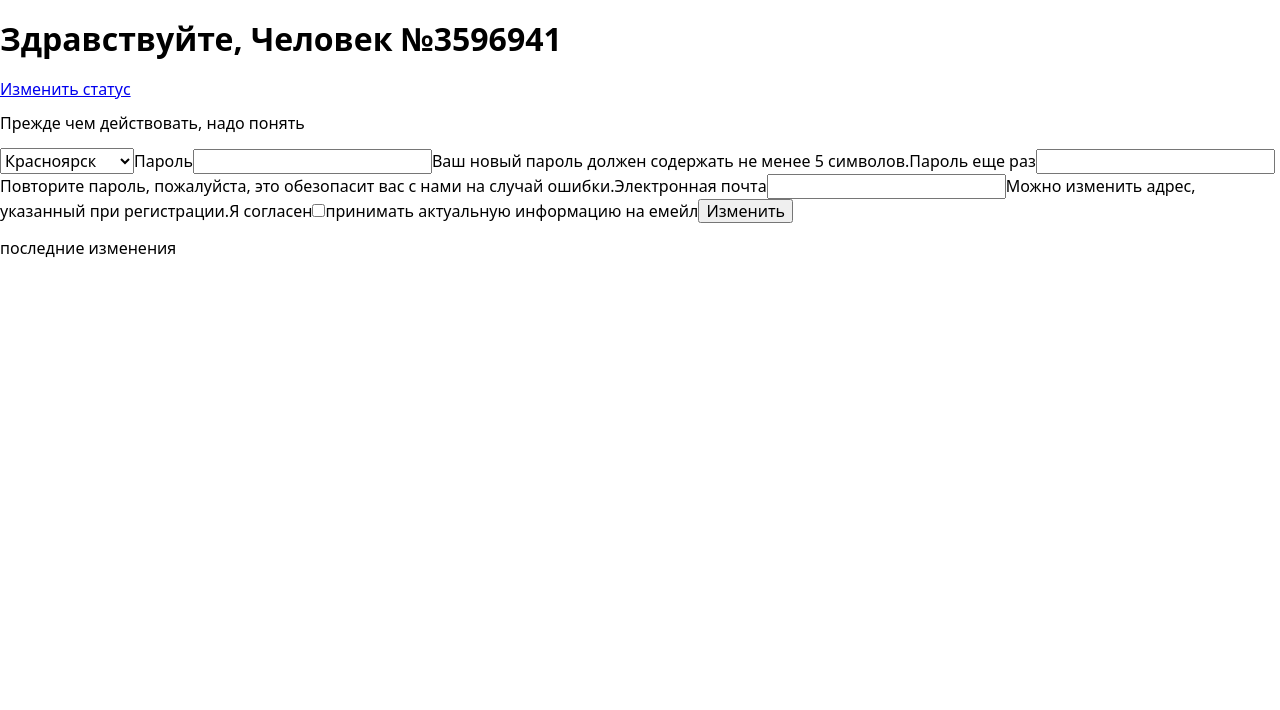
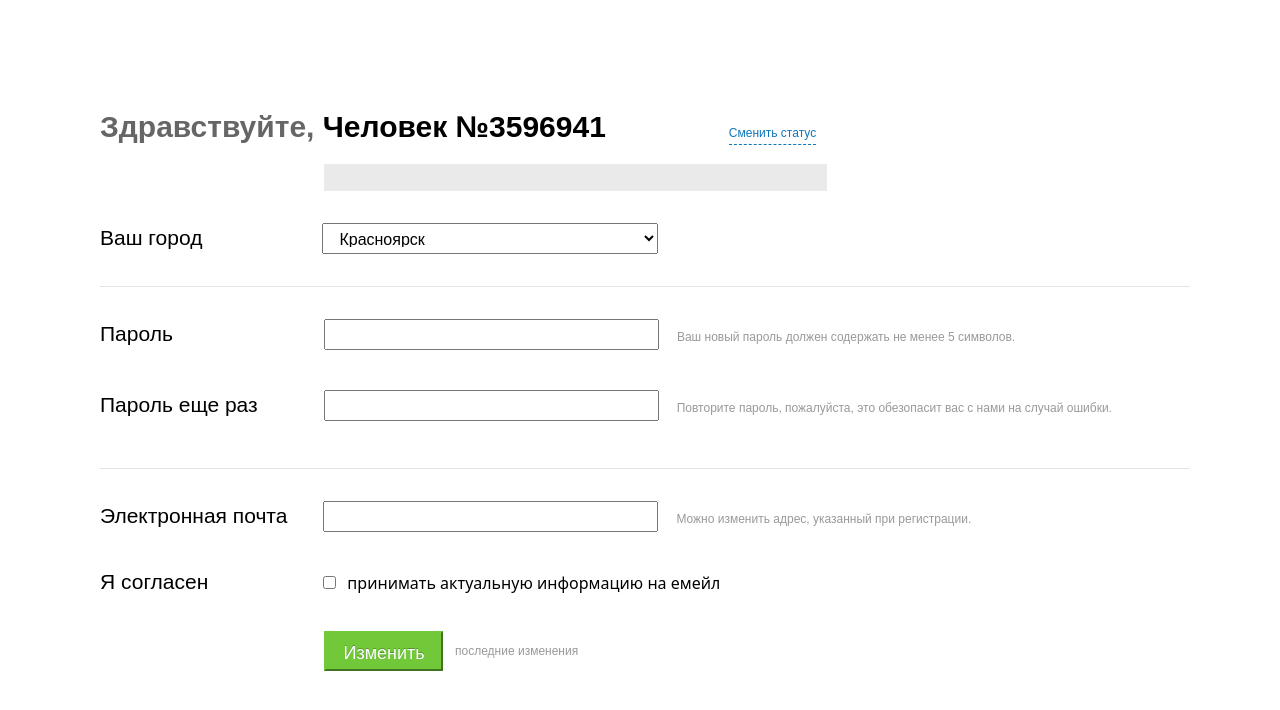
Before and after one commit to arestus/user-status-react-app, a React (Create React App) app: page / in a window 1280 px wide. Shown: the top 710 px of the page. Built offline with nearby package versions, Linux system fonts and the light colour scheme.

Commit message:
Added styles for form

```diff
--- a/src/App.js
+++ b/src/App.js
@@ -1,4 +1,5 @@
 import FormMain from './components/FormMain';
+import './App.scss';
 
 function App() {
   return (
--- /dev/null
+++ b/src/App.scss
@@ -0,0 +1,3 @@
+.container {
+  margin: 90px 90px 0 100px;
+}
--- a/src/components/FormMain/FormMain.js
+++ b/src/components/FormMain/FormMain.js
@@ -1,12 +1,11 @@
 import { useState, useRef } from 'react';
 import { useForm } from 'react-hook-form';
 import DateOfLastUpdate from '../../utils/DateForUpdate';
-import cities from '../../cities.json';
-
-// import styles from './FormMain.module.css';
+import byAlphabet from '../SortedCities';
+import './FormMain.scss';
 
 const FormMain = () => {
-  const [status, setStatus] = useState('Прежде чем действовать, надо понять');
+  const [status, setStatus] = useState('');
   const [value, setValue] = useState('');
   const [inputText, setInputText] = useState(false);
   const [lastTimeUpdate, setLastTimeUpdate] = useState('');
@@ -29,26 +28,6 @@ const FormMain = () => {
     setStatus(value);
   };
 
-  const biggestCity = [...cities]
-    .sort((a, b) => b.population - a.population)
-    .splice(0, 1);
-
-  const withoutBiggestCity = [...cities]
-    .sort((a, b) => a.population - b.population)
-    .splice(0, 22)
-    .filter(city => city.population > 50000)
-    .sort(function (a, b) {
-      if (a.city < b.city) {
-        return -1;
-      }
-      if (a.city > b.city) {
-        return 1;
-      }
-      return 0;
-    });
-
-  const byAlphabet = [...biggestCity, ...withoutBiggestCity];
-
   const onSubmit = data => {
     console.log(data);
     setLastTimeUpdate(DateOfLastUpdate());
@@ -56,34 +35,51 @@ const FormMain = () => {
 
   return (
     <>
-      <h1>Здравствуйте, Человек №3596941</h1>
+      <div className="header">
+        <h1 className="header__title">
+          <span>Здравствуйте,</span> Человек №3596941
+        </h1>
 
-      <a href="/#" onClick={() => setInputText(!inputText)}>
-        Изменить статус
+        <a
+          href="/#"
+          className="ref_button"
+          onClick={() => setInputText(!inputText)}
+        >
+          Сменить статус
         </a>
+      </div>
 
-      {inputText && (
-        <form onSubmit={handleChangeStatus}>
+      {inputText ? (
+        <form onSubmit={handleChangeStatus} className="form__status">
           <input type="text" value={value} onChange={handleChange} />
           <button type="submit">Сменить статус</button>
         </form>
+      ) : (
+        <p className="header__status">{status}</p>
       )}
-
-      <p>{status}</p>
 
       <div>
         <form onSubmit={handleSubmit(onSubmit)}>
-          <select name="city" {...register('city', { required: true })}>
+          <div className="select__title">
+            Ваш город
+            <select
+              className="select__list"
+              name="city"
+              {...register('city', { required: true })}
+            >
               {byAlphabet.map(({ city }, i) => (
                 <option value={city} key={i}>
                   {city}
                 </option>
               ))}
             </select>
-
+          </div>
+          <div className="form__password">
             <label>
-            <span>Пароль</span>
+              <span className="input__password">Пароль</span>
               <input
+                style={{ border: errors.password ? '1px solid #FF0000' : '' }}
+                className="input__field"
                 type="password"
                 name="password"
                 {...register('password', {
@@ -98,12 +94,24 @@ const FormMain = () => {
                   },
                 })}
               />
-            {errors.password && <p>{errors.password.message}</p>}
-            <span>Ваш новый пароль должен содержать не менее 5 символов.</span>
+              <span className="input__info">
+                Ваш новый пароль должен содержать не менее 5 символов.
+              </span>
+              {errors.password ? (
+                <p className="form__error">{errors.password.message}</p>
+              ) : (
+                <p className="form__no-error">Нету ошибок - заглушка</p>
+              )}
             </label>
+          </div>
+          <div className="form__passwordRepeat">
             <label>
-            <span>Пароль еще раз</span>
+              <span className="input__password">Пароль еще раз</span>
               <input
+                style={{
+                  border: errors.passwordRepeat ? '1px solid #FF0000' : '',
+                }}
+                className="input__field-repeat"
                 type="password"
                 name="passwordRepeat"
                 {...register('passwordRepeat', {
@@ -120,30 +128,55 @@ const FormMain = () => {
                   },
                 })}
               />
-            {errors.passwordRepeat && <p>{errors.passwordRepeat.message}</p>}
-            <span>
-              Повторите пароль, пожалуйста, это обезопасит вас с нами на случай
-              ошибки.
+              <span className="input__info">
+                Повторите пароль, пожалуйста, это обезопасит вас с нами на
+                случай ошибки.
               </span>
+              {errors.passwordRepeat ? (
+                <p className="form__error">{errors.passwordRepeat.message}</p>
+              ) : (
+                <p className="form__no-error">Нету ошибок - заглушка</p>
+              )}
             </label>
+          </div>
+          <div className="form__email">
             <label>
-            <span>Электронная почта</span>
+              <span className="input__email">Электронная почта</span>
               <input
+                style={{ border: errors.email ? '1px solid #FF0000' : '' }}
+                className="input__field-email"
                 type="email"
                 name="email"
                 {...register('email', { required: 'Укажите E-mail' })}
               />
-            {errors.email && <p>{errors.email.message}</p>}
-            <span>Можно изменить адрес, указанный при регистрации.</span>
+              <span className="input__info">
+                Можно изменить адрес, указанный при регистрации.
+              </span>
+              {errors.email ? (
+                <p className="form__error">{errors.email.message}</p>
+              ) : (
+                <p className="form__no-error">Нету ошибок - заглушка</p>
+              )}
             </label>
+          </div>
+          <div className="form__checkbox">
             <label>
-            <span>Я согласен</span>
-            <input type="checkbox" name="checkbox" />
+              <span className="input__checkbox">Я согласен</span>
+              <input
+                type="checkbox"
+                name="checkbox"
+                className="input__field-checkbox"
+              />
               <span>принимать актуальную информацию на емейл</span>
             </label>
-          <button type="submit">Изменить</button>
+          </div>
+          <div className="form__agree">
+            <button type="submit" className="form__button">
+              Изменить
+            </button>
+            <p className="form__date">последние изменения {lastTimeUpdate}</p>
+          </div>
         </form>
-        <p>последние изменения {lastTimeUpdate}</p>
       </div>
     </>
   );
--- /dev/null
+++ b/src/components/FormMain/FormMain.scss
@@ -0,0 +1,212 @@
+.header {
+  display: flex;
+  align-items: baseline;
+}
+
+.header__title {
+  font-family: Arial;
+  font-style: normal;
+  font-weight: bold;
+  font-size: 30px;
+  line-height: 34px;
+  margin-right: 123px;
+  span {
+    color: #666666;
+  }
+}
+
+.ref_button {
+  color: #0c77bb;
+  text-decoration: none;
+  border-bottom: 1px dashed #0c77bb;
+  font-size: 12px;
+  line-height: 22px;
+  font-family: Arial;
+  font-style: normal;
+  font-weight: normal;
+}
+.header__status {
+  font-family: Arial;
+  font-style: normal;
+  font-weight: normal;
+  font-size: 14px;
+  line-height: 22px;
+  margin-left: 224px;
+  margin-top: 0;
+  margin-bottom: 32px;
+  padding-left: 12px;
+  padding-top: 19px;
+  padding-bottom: 8px;
+  background-color: #eaeaea;
+  width: 503px;
+  color: #404040;
+}
+.form__status {
+  font-family: Arial;
+  font-style: normal;
+  font-weight: normal;
+  font-size: 14px;
+  line-height: 22px;
+  margin-left: 224px;
+  margin-top: 0;
+  margin-bottom: 32px;
+  padding-left: 12px;
+  padding-top: 19px;
+  padding-bottom: 8px;
+  width: 503px;
+  color: #404040;
+}
+
+.select__title {
+  font-family: Arial;
+  font-style: normal;
+  font-weight: normal;
+  font-size: 21px;
+  line-height: 19px;
+  padding-bottom: 32px;
+  border-bottom: 1px solid #e5e4e4;
+}
+.select__list {
+  font-family: Arial;
+  font-style: normal;
+  font-weight: normal;
+  font-size: 16px;
+  line-height: 19px;
+  width: 336px;
+  height: 31px;
+  padding-top: 6px;
+  padding-bottom: 6px;
+  padding-left: 12px;
+  margin-left: 120px;
+  margin-right: 430px;
+}
+.form__password {
+  margin-top: 32px;
+}
+.input__password {
+  font-family: Arial;
+  font-style: normal;
+  font-weight: normal;
+  font-size: 21px;
+  line-height: 19px;
+}
+.input__field {
+  margin-left: 151px;
+  width: 335px;
+  height: 31px;
+  padding-left: 12px;
+  padding-top: 6px;
+  padding-bottom: 6px;
+  margin-right: 18px;
+}
+.input__info {
+  font-family: Arial;
+  font-style: normal;
+  font-weight: normal;
+  font-size: 12px;
+  line-height: 20px;
+  color: #999999;
+}
+.form__passwordRepeat {
+  margin-top: 16px;
+  padding-bottom: 23px;
+  border-bottom: 1px solid #e5e4e4;
+}
+.input__field-repeat {
+  margin-left: 66px;
+  width: 335px;
+  height: 31px;
+  padding-left: 12px;
+  padding-top: 6px;
+  padding-bottom: 6px;
+  margin-right: 18px;
+}
+.input__email {
+  font-family: Arial;
+  font-style: normal;
+  font-weight: normal;
+  font-size: 21px;
+  line-height: 19px;
+}
+.input__field-email {
+  margin-left: 36px;
+  width: 335px;
+  height: 31px;
+  padding-left: 12px;
+  padding-top: 6px;
+  padding-bottom: 6px;
+  margin-right: 18px;
+}
+.form__email {
+  margin-top: 32px;
+}
+.input__checkbox {
+  font-family: Arial;
+  font-style: normal;
+  font-weight: normal;
+  font-size: 21px;
+  line-height: 19px;
+}
+.form__checkbox {
+  margin-top: 16px;
+  align-items: baseline;
+  height: 19px;
+}
+.input__field-checkbox {
+  margin-left: 115px;
+  margin-right: 11px;
+}
+.form__agree {
+  margin-top: 40px;
+  margin-left: 224px;
+  display: flex;
+  align-items: center;
+}
+.form__button {
+  width: 119px;
+  height: 40px;
+  font-family: Arial;
+  font-style: normal;
+  font-weight: normal;
+  font-size: 18px;
+  line-height: 20px;
+  padding: 10px 17.5px;
+  background: #71c838;
+  color: #ffffff;
+  text-shadow: 0px -1px 0px rgba(0, 0, 0, 0.25);
+  border-color: #71c838;
+  margin-right: 12px;
+  cursor: pointer;
+}
+.form__date {
+  margin: 0;
+  font-family: Arial;
+  font-style: normal;
+  font-weight: normal;
+  font-size: 12px;
+  line-height: 20px;
+
+  color: #999999;
+}
+.form__error {
+  color: #ff0000;
+  margin-left: 225px;
+  font-family: Arial;
+  font-style: normal;
+  font-weight: normal;
+  font-size: 12px;
+  line-height: 20px;
+  margin-top: 4px;
+  margin-bottom: 0;
+}
+.form__no-error {
+  color: white;
+  margin-left: 225px;
+  font-family: Arial;
+  font-style: normal;
+  font-weight: normal;
+  font-size: 12px;
+  line-height: 20px;
+  margin-top: 4px;
+  margin-bottom: 0;
+}
--- /dev/null
+++ b/src/components/SortedCities/SortedCities.js
@@ -0,0 +1,23 @@
+import cities from '../../cities.json';
+
+const biggestCity = [...cities]
+  .sort((a, b) => b.population - a.population)
+  .splice(0, 1);
+
+const withoutBiggestCity = [...cities]
+  .sort((a, b) => a.population - b.population)
+  .splice(0, 22)
+  .filter(city => city.population > 50000)
+  .sort(function (a, b) {
+    if (a.city < b.city) {
+      return -1;
+    }
+    if (a.city > b.city) {
+      return 1;
+    }
+    return 0;
+  });
+
+const byAlphabet = [...biggestCity, ...withoutBiggestCity];
+
+export default byAlphabet;
--- /dev/null
+++ b/src/components/SortedCities/index.js
@@ -0,0 +1 @@
+export { default } from './SortedCities';
```
Also changed, not shown: src/components/FormMain/FormMain.module.css (deleted, +0 -32 lines). Lines whose indentation alone changed are shown as unchanged.
